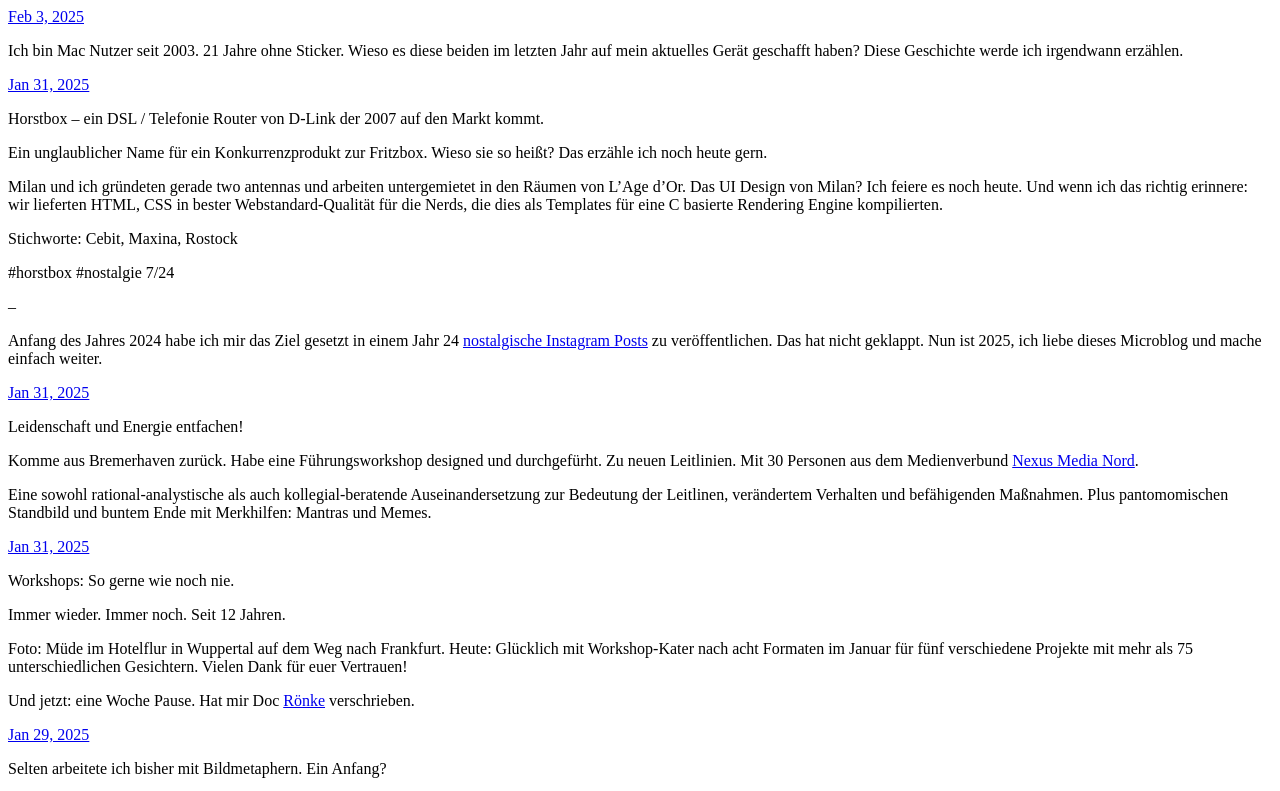
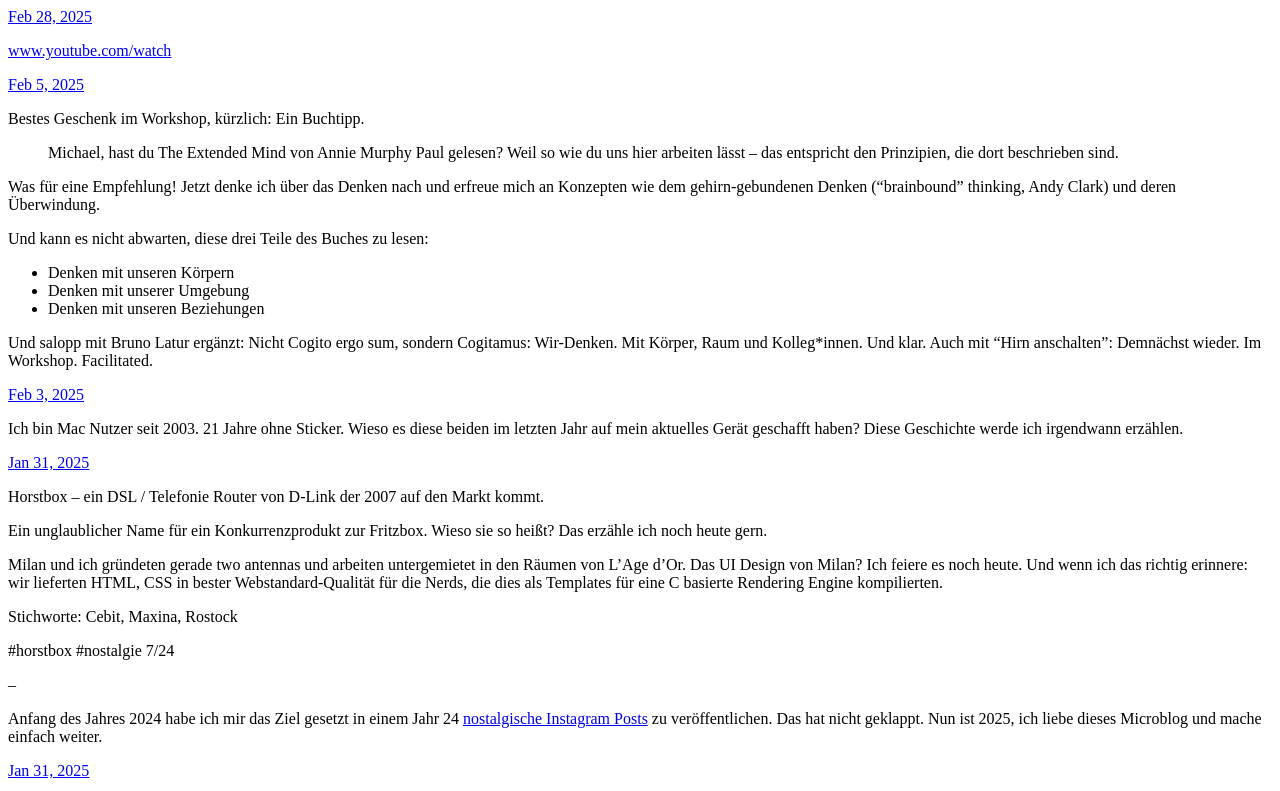
Before and after one commit to rockitbaby/push.michaelschieben.com, a plain HTML site: page index.html in a window 1280 px wide. Shown: the top 791 px of the page. Drawn offline with Linux system fonts and the light colour scheme.

Commit message:
Archiving from Micro.blog.

```diff
--- a/index.html
+++ b/index.html
@@ -21,6 +21,40 @@
 <div class="h-feed">
 
 
+
+	  <div class="h-entry">
+
+
+		<a href="https://push.michaelschieben.com/2025/02/28/httpswwwyoutubecomwatchvhpcnscmpak/" class="u-url"><time class="dt-published" datetime="2025-02-28 18:47:04 &#43;0100">Feb 28, 2025</time></a>
+
+		<div class="e-content">
+			 <p><a href="https://www.youtube.com/watch?v=H-pcNScMpak">www.youtube.com/watch</a></p>
+
+		</div>
+	  </div>
+
+	  <div class="h-entry">
+
+
+		<a href="https://push.michaelschieben.com/2025/02/05/bestes-geschenk-im-workshop-krzlich/" class="u-url"><time class="dt-published" datetime="2025-02-05 16:06:42 &#43;0100">Feb 5, 2025</time></a>
+
+		<div class="e-content">
+			 <p>Bestes Geschenk im Workshop, kürzlich: Ein Buchtipp.</p>
+<blockquote>
+<p>Michael, hast du The Extended Mind von Annie Murphy Paul gelesen? Weil so wie du uns hier arbeiten lässt – das entspricht den Prinzipien, die dort beschrieben sind.</p>
+</blockquote>
+<p>Was für eine Empfehlung! Jetzt denke ich über das Denken nach und erfreue mich an Konzepten wie dem gehirn-gebundenen Denken (&ldquo;brainbound&rdquo; thinking, Andy Clark) und deren Überwindung.</p>
+<p>Und kann es nicht abwarten, diese drei Teile des Buches zu lesen:</p>
+<ul>
+<li>Denken mit unseren Körpern</li>
+<li>Denken mit unserer Umgebung</li>
+<li>Denken mit unseren Beziehungen</li>
+</ul>
+<p>Und salopp mit Bruno Latur ergänzt: Nicht Cogito ergo sum, sondern Cogitamus: Wir-Denken. Mit Körper, Raum und Kolleg*innen. Und klar. Auch mit &ldquo;Hirn anschalten&rdquo;: Demnächst wieder. Im Workshop. Facilitated.</p>
+<!-- raw HTML omitted -->
+
+		</div>
+	  </div>
 
 	  <div class="h-entry">
 
```
